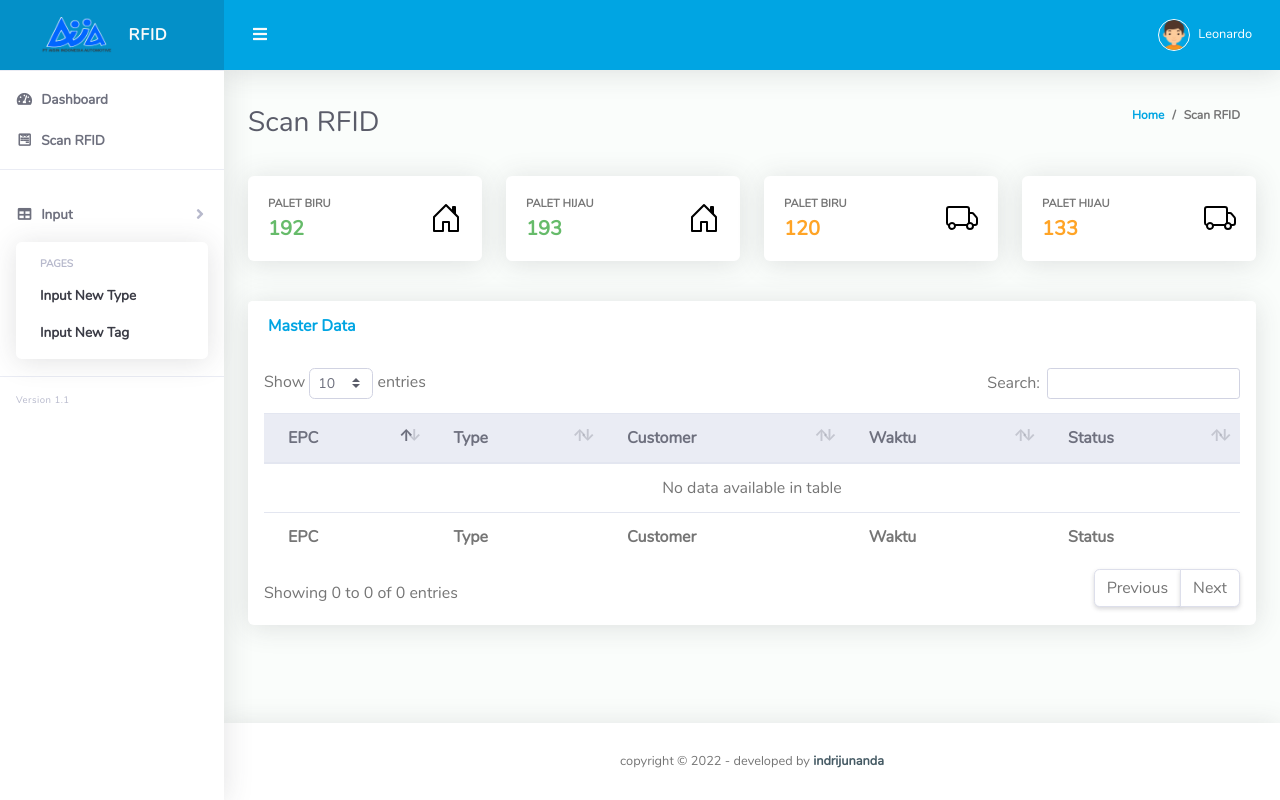
After one commit to constantiusleo/WEB_RFID, a CodeIgniter app: page /database/ScanRFID in a window 1280 px wide. The commit adds this page. Run offline with CodeIgniter, Linux system fonts and the light colour scheme; data that the repository does not hold is empty.

Commit message:
Sidebar Scan RFID

```diff
--- /dev/null
+++ b/application/controllers/ScanRFID.php
@@ -0,0 +1,32 @@
+<?php
+defined('BASEPATH') or exit('No direct script access allowed');
+
+class ScanRFID extends CI_Controller
+{
+
+    public function __construct()
+    {
+        parent::__construct();
+        $this->load->model('User_m');
+        $this->layout = 'template/container';
+    }
+
+    public function index()
+    {
+        $data['content'] = 'scanRFID';
+
+        $data['data'] = $this->User_m->get()->result();
+		$data['total'] = $this->User_m->count_row();
+		$data['total_available'] = $this->User_m->count_available();
+		$data['total_delivery'] = $this->User_m->count_in_delivery();
+		$data['palet_biru_available'] = $this->User_m->count_palet_biru_available();
+		$data['palet_hijau_available'] = $this->User_m->count_palet_hijau_available();
+		$data['box_331_available'] = $this->User_m->count_box_331_available();
+		$data['palet_biru_in_delivery'] = $this->User_m->count_palet_biru_in_delivery();
+		$data['palet_hijau_in_delivery'] = $this->User_m->count_palet_hijau_in_delivery();
+		$data['box_331_in_delivery'] = $this->User_m->count_box_331_in_delivery();
+		$data['s_type'] = $this->User_m->distinct_type()->result();
+
+        $this->load->view($this->layout, $data);
+    }
+}
--- /dev/null
+++ b/application/views/scanRFID.php
@@ -0,0 +1,126 @@
+<!-- Container Fluid-->
+<div class="container-fluid" id="container-wrapper">
+    <div class="d-sm-flex align-items-center justify-content-between mb-4">
+        <h1 class="h3 mb-0 text-gray-800">Scan RFID</h1>
+        <ol class="breadcrumb">
+            <li class="breadcrumb-item"><a href="./">Home</a></li>
+            <li class="breadcrumb-item active" aria-current="page">Scan RFID</li>
+        </ol>
+    </div>
+    <div class="row mb-3">
+        <!-- PALET BIRU Available Card Example -->
+        <div class="col-xl-3 col-md-6 mb-4">
+            <div class="card h-100">
+                <div class="card-body">
+                    <div class="row align-items-center">
+                        <div class="col mr-2">
+                            <div class="text-xs font-weight-bold text-uppercase mb-1">Palet Biru</div>
+                            <div class="h5 mb-0 font-weight-bold text-success mr-2">192</div>
+                        </div>
+                        <div class="col-auto">
+                            <img src="assets/img/house-door.svg" alt="Bootstrap" width="32" height="32">
+                        </div>
+                    </div>
+                </div>
+            </div>
+        </div>
+        <!-- PALET HIJAU Available Card Example -->
+        <div class="col-xl-3 col-md-6 mb-4">
+            <div class="card h-100">
+                <div class="card-body">
+                    <div class="row no-gutters align-items-center">
+                        <div class="col mr-2">
+                            <div class="text-xs font-weight-bold text-uppercase mb-1">Palet Hijau</div>
+                            <div class="h5 mb-0 font-weight-bold text-success mr-2">193</div>
+                        </div>
+                        <div class="col-auto">
+                            <img src="assets/img/house-door.svg" alt="Bootstrap" width="32" height="32">
+                        </div>
+                    </div>
+                </div>
+            </div>
+        </div>
+        <!-- PALET BIRU Delivery Card Example -->
+        <div class="col-xl-3 col-md-6 mb-4">
+            <div class="card h-100">
+                <div class="card-body">
+                    <div class="row no-gutters align-items-center">
+                        <div class="col mr-2">
+                            <div class="text-xs font-weight-bold text-uppercase mb-1">Palet Biru</div>
+                            <div class="h5 mb-0 mr-3 font-weight-bold text-warning mr-2">120</div>
+                        </div>
+                        <div class="col-auto">
+                            <img src="assets/img/truck.svg" alt="Bootstrap" width="32" height="32">
+                        </div>
+                    </div>
+                </div>
+            </div>
+        </div>
+        <!-- PALET HIJAU Delivery  Card Example -->
+        <div class="col-xl-3 col-md-6 mb-4">
+            <div class="card h-100">
+                <div class="card-body">
+                    <div class="row no-gutters align-items-center">
+                        <div class="col mr-2">
+                            <div class="text-xs font-weight-bold text-uppercase mb-1">Palet Hijau</div>
+                            <div class="h5 mb-0 font-weight-bold text-warning mr-2">133</div>
+                        </div>
+                        <div class="col-auto">
+                            <img src="assets/img/truck.svg" alt="Bootstrap" width="32" height="32">
+                        </div>
+                    </div>
+                </div>
+            </div>
+        </div>
+    </div>
+
+    <div class="row">
+      <!-- Datatables Master Data -->
+      <div class="col">
+        <div class="card mb-4">
+          <div class="card-header py-3 d-flex flex-row align-items-center justify-content-between">
+            <h6 class="m-0 font-weight-bold text-primary">Master Data</h6>
+          </div>
+          <div class="table-responsive p-3">
+            <table class="table align-items-center table-flush" id="dataTable">
+              <thead class="thead-light">
+                <tr>
+                  <th>EPC</th>
+                  <th>Type</th>
+                  <th>Customer</th>
+                  <th>Waktu</th>
+                  <th>Status</th>
+                </tr>
+              </thead>
+              <tfoot>
+                <tr>
+                  <th>EPC</th>
+                  <th>Type</th>
+                  <th>Customer</th>
+                  <th>Waktu</th>
+                  <th>Status</th>
+                </tr>
+              </tfoot>
+              <tbody>
+                <?php foreach ($data as $value) { ?>
+                  <tr>
+                    <td><?php echo $value->EPC; ?></td>
+                    <td><?php echo $value->Type; ?></td>
+                    <td><?php echo $value->Customer; ?></td>
+                    <td><?php echo $value->Last_Seen; ?></td>
+                    <td><?php if ($value->Status == 'AVAILABLE') { ?>
+                        <span class="badge badge-success">AVAILABLE</span>
+                      <?php } else if ($value->Status == 'IN_DELIVERY') { ?>
+                        <span class="badge badge-warning">IN_DELIVERY</span>
+                      <?php } ?>
+                    </td>
+                  </tr>
+                <?php } ?>
+              </tbody>
+            </table>
+          </div>
+        </div>
+      </div>
+    </div>
+
+</div>
--- a/application/views/template/sidebar.php
+++ b/application/views/template/sidebar.php
@@ -5,13 +5,21 @@
     </div>
     <div class="sidebar-brand-text mx-3">RFID</div>
   </a>
+
   <hr class="sidebar-divider my-0">
   <li class="nav-item active">
     <a class="nav-link" href="<?= base_url('#'); ?>">
       <i class="fas fa-fw fa-tachometer-alt"></i>
       <span>Dashboard</span></a>
   </li>
-  <hr class="sidebar-divider my-0">
+
+  <li class="nav-item active">
+    <a class="nav-link" href="<?= base_url('ScanRFID'); ?>">
+      <i class="fab fa-fw fa-wpforms"></i>
+      <span>Scan RFID</span></a>
+  </li>
+  <hr class="sidebar-divider">
+
   <li class="nav-item active">
     <a class="nav-link collapsed" href="#" data-toggle="collapse" data-target="#collapseTable" aria-expanded="true" aria-controls="collapseTable">
       <i class="fas fa-fw fa-table"></i>
```
